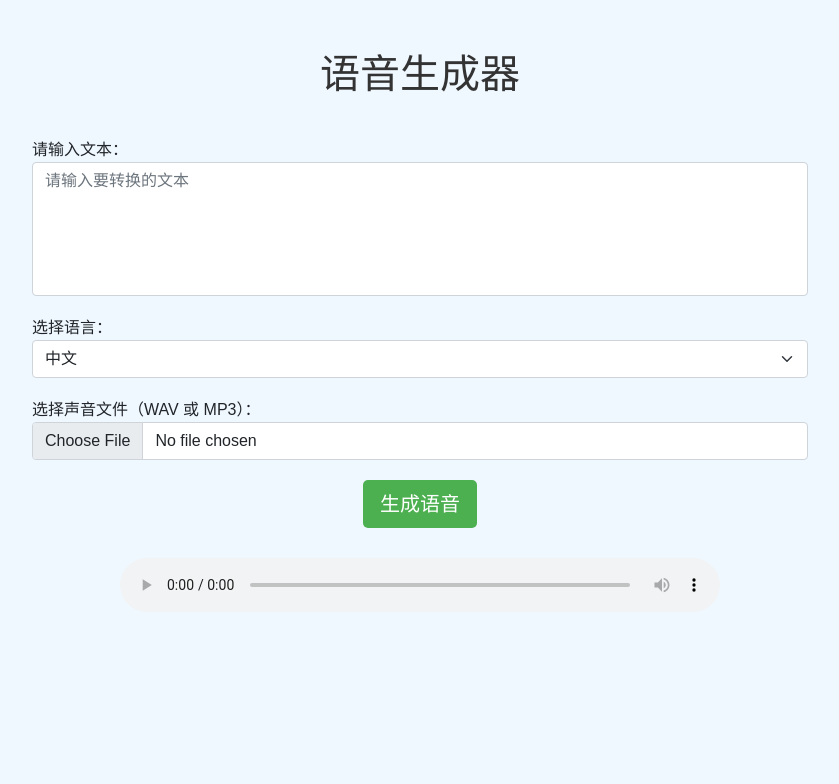
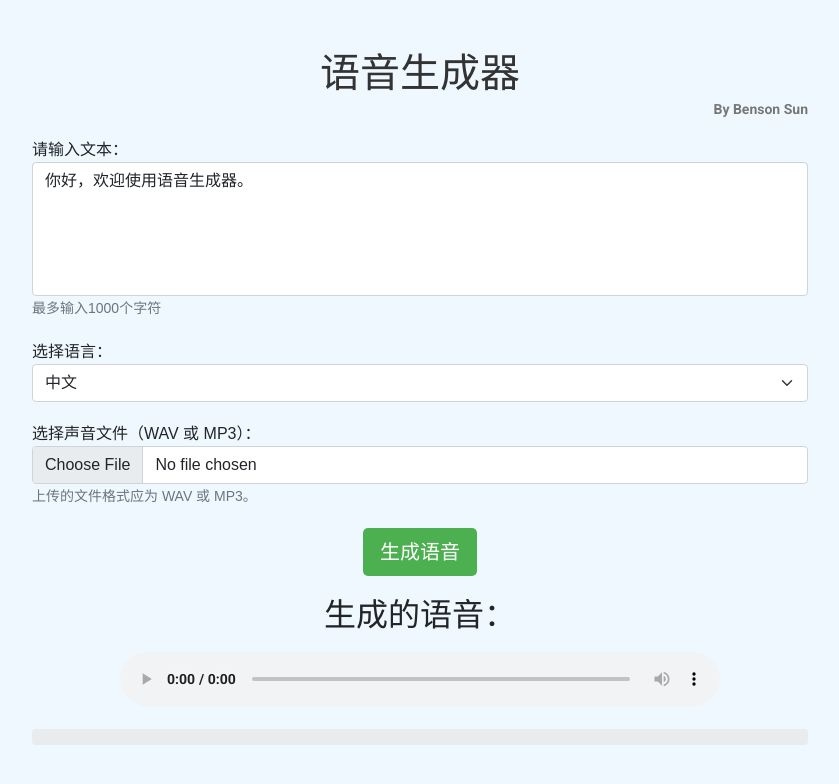
Before and after one commit to Benson80/VoiceCloneApp, a Flask app: page / in a window 1280 px wide. Shown: the top 784 px of the page, without its empty margins (220-1059 px from the left). Run offline with Flask 3, Linux system fonts and the light colour scheme.

Commit message:
Initial commit for VoiceCloneApp

```diff
--- a/app.py
+++ b/app.py
@@ -1,9 +1,8 @@
 import os
 import torch
-from flask import Flask, render_template, request, send_file, jsonify
+from flask import Flask, render_template, request, jsonify
 from TTS.api import TTS
 from pydub import AudioSegment
-from pydub.playback import play
 
 # Initialize Flask app
 app = Flask(__name__)
@@ -14,11 +13,14 @@ OUTPUT_FOLDER = 'static'
 app.config['UPLOAD_FOLDER'] = UPLOAD_FOLDER
 app.config['OUTPUT_FOLDER'] = OUTPUT_FOLDER
 
+# Set maximum text length (no longer limiting the length, or change it as needed)
+MAX_TEXT_LENGTH = 1000  # 可以调整为一个更大的值
+
 # Load TTS model
 device = "cuda" if torch.cuda.is_available() else "cpu"
 tts = TTS("tts_models/multilingual/multi-dataset/xtts_v2").to(device)
 
-# List of languages for selection (ensure the keys are language names and the values are language codes)
+# List of languages for selection
 languages = {
     "中文": "zh",
     "英文": "en",
@@ -39,9 +41,15 @@ def generate_speech():
     language = request.form['language']
     audio_file = request.files['audio_file']
 
+    # Check if the text is empty
     if not text:
         return jsonify({"error": "请输入要转换的文本!"})
 
+    # Check if the text exceeds the maximum length
+    if len(text) > MAX_TEXT_LENGTH:
+        return jsonify({"error": f"文本长度超过最大限制({MAX_TEXT_LENGTH}个字符)!"})
+
+    # Check if the audio file is uploaded
     if not audio_file:
         return jsonify({"error": "请上传声音文件!"})
 
@@ -55,17 +63,18 @@ def generate_speech():
         return jsonify({"error": "选择了无效的语言!"})
 
     try:
-        # Run TTS: Generate speech from text using the selected user's voice
-        wav_output_path = os.path.join(app.config['OUTPUT_FOLDER'], 'output.wav')
-        tts.tts_to_file(text=text, speaker_wav=audio_file_path, language=lang_code, file_path=wav_output_path)
+        # Split the text into smaller chunks if needed
+        text_chunks = [text[i:i + MAX_TEXT_LENGTH] for i in range(0, len(text), MAX_TEXT_LENGTH)]
 
-        # Convert the WAV to MP3 if necessary
-        mp3_output_path = os.path.join(app.config['OUTPUT_FOLDER'], 'output.mp3')
-        sound = AudioSegment.from_wav(wav_output_path)
-        sound.export(mp3_output_path, format="mp3")
+        # Generate speech for each chunk and save to individual files
+        audio_urls = []
+        for i, chunk in enumerate(text_chunks):
+            wav_output_path = os.path.join(app.config['OUTPUT_FOLDER'], f'output_{i}.wav')
+            tts.tts_to_file(text=chunk, speaker_wav=audio_file_path, language=lang_code, file_path=wav_output_path)
+            audio_urls.append(f'/static/output_{i}.wav')
 
-        # Return the MP3 file URL for the front-end to play
-        return jsonify({"success": True, "file_url": '/static/output.mp3'})
+        # Return the list of audio file URLs for the front-end to play
+        return jsonify({"success": True, "file_urls": audio_urls})
 
     except Exception as e:
         return jsonify({"error": str(e)})
@@ -75,5 +84,5 @@ if __name__ == '__main__':
     os.makedirs(UPLOAD_FOLDER, exist_ok=True)
     os.makedirs(OUTPUT_FOLDER, exist_ok=True)
 
-    # Run the Flask app, specifying IP and port
+    # Run the Flask app
     app.run(host='0.0.0.0', port=5000)
--- a/templates/index.html
+++ b/templates/index.html
@@ -8,6 +8,9 @@
 
     <!-- 引入 favicon.ico -->
     <link rel="icon" href="/static/favicon.ico" type="image/x-icon">
+
+    <!-- 引入 Google Fonts -->
+    <link href="https://fonts.googleapis.com/css2?family=Roboto:wght@700&display=swap" rel="stylesheet">
 
     <!-- 引入 Bootstrap 5 CSS -->
     <link href="https://cdn.jsdelivr.net/npm/bootstrap@5.1.3/dist/css/bootstrap.min.css" rel="stylesheet">
@@ -57,6 +60,18 @@
             text-align: center;
             margin-bottom: 40px;
             color: #333;
+            font-family: 'Roboto', sans-serif; /* 使用Google专业字体 */
+            position: relative;
+        }
+
+        /* 添加By Benson Sun */
+        .subtitle {
+            font-size: 14px;
+            color: #777;
+            position: absolute;
+            bottom: -20px;
+            right: 0;
+            font-family: 'Roboto', sans-serif;
         }
 
         h2 {
@@ -66,18 +81,46 @@
         .alert {
             margin-top: 20px;
         }
+
+        .progress-bar {
+            height: 5px;
+        }
+
+        /* 响应式设计 */
+        @media (max-width: 767px) {
+            .container {
+                padding-left: 15px;
+                padding-right: 15px;
+            }
+
+            .form-group {
+                margin-bottom: 15px;
+            }
+
+            .btn-custom {
+                width: 100%;
+            }
+
+            #audioPlayer {
+                max-width: 100%;
+            }
+        }
     </style>
 </head>
 
 <body>
 
     <div class="container">
-        <h1>语音生成器</h1>
+        <h1>
+            语音生成器
+            <span class="subtitle">By Benson Sun</span>
+        </h1>
 
         <form id="speechForm" action="/generate" method="post" enctype="multipart/form-data">
             <div class="form-group">
                 <label for="text">请输入文本：</label>
-                <textarea id="text" name="text" class="form-control" rows="5" placeholder="请输入要转换的文本" required></textarea>
+                <textarea id="text" name="text" class="form-control" rows="5" placeholder="请输入要转换的文本。示例：你好，欢迎使用语音生成器。" required maxlength="1000">你好，欢迎使用语音生成器。</textarea>
+                <small id="charCount" class="form-text text-muted">最多输入1000个字符</small>
             </div>
 
             <div class="form-group">
@@ -92,23 +135,27 @@
             <div class="form-group">
                 <label for="audio_file">选择声音文件（WAV 或 MP3）：</label>
                 <input type="file" id="audio_file" name="audio_file" class="form-control" accept=".wav, .mp3" required>
+                <small class="form-text text-muted">上传的文件格式应为 WAV 或 MP3。</small>
             </div>
 
             <div class="form-group text-center">
-                <button type="submit" class="btn btn-custom btn-lg">生成语音</button>
+                <button type="submit" class="btn btn-custom btn-lg" id="submitButton">生成语音</button>
             </div>
         </form>
 
-        <!-- 语音播放区域 -->
-        <div id="result">
-            <audio id="audioPlayer" controls>
-                <source id="audioSource" src="" type="audio/mpeg">
-                你的浏览器不支持音频播放。
-            </audio>
-        </div>
-
         <div id="error-message"></div>
 
+        <div id="result">
+            <h2>生成的语音：</h2>
+            <audio id="audioPlayer" controls>
+                <source id="audioSource" src="" type="audio/mp3">
+                您的浏览器不支持音频播放。
+            </audio>
+            <!-- 播放进度条 -->
+            <div class="progress mt-3">
+                <div id="audioProgress" class="progress-bar progress-bar-striped progress-bar-animated" role="progressbar" style="width: 0%;"></div>
+            </div>
+        </div>
     </div>
 
     <!-- 引入 Bootstrap 5 JS 和 Popper.js -->
@@ -116,9 +163,21 @@
     <script src="https://cdn.jsdelivr.net/npm/bootstrap@5.1.3/dist/js/bootstrap.min.js"></script>
 
     <script>
+        // 动态字符计数
+        document.getElementById("text").addEventListener("input", function() {
+            const maxChars = 1000;
+            const currentChars = this.value.length;
+            document.getElementById("charCount").innerText = `${currentChars}/${maxChars} 字符`;
+        });
+
         // 提交表单后，通过 AJAX 发送请求生成语音
-        document.getElementById("speechForm").addEventListener("submit", function (event) {
+        document.getElementById("speechForm").addEventListener("submit", function(event) {
             event.preventDefault();
+
+            // 禁用按钮并显示处理提示
+            const submitButton = document.getElementById("submitButton");
+            submitButton.disabled = true;
+            submitButton.innerText = "处理中...";
 
             var formData = new FormData(this);
 
@@ -129,22 +188,40 @@
                 .then(response => response.json())
                 .then(data => {
                     if (data.success) {
-                        // 设置音频源并自动播放
-                        var audioPlayer = document.getElementById("audioPlayer");
-                        var audioSource = document.getElementById("audioSource");
-                        audioSource.src = data.file_url;  // 设置音频文件路径
-                        audioPlayer.load();  // 加载新的音频文件
-                        audioPlayer.play();  // 自动播放
+                        let audioPlayer = document.getElementById("audioPlayer");
+                        let audioSource = document.getElementById("audioSource");
+
+                        // 在每次生成新语音时，先清空旧的音频链接
+                        let timestamp = new Date().getTime(); // 使用时间戳避免缓存
+                        audioSource.src = data.file_urls[0] + "?t=" + timestamp;
+
+                        audioPlayer.load();   // 重新加载播放器
+                        audioPlayer.play();   // 播放新的语音文件
+
+                        // 清空错误信息
                         document.getElementById("error-message").innerHTML = "";
                     } else {
-                        document.getElementById("error-message").innerHTML = `<div class="alert alert-danger" role="alert">${data.error}</div>`;
+                        // 显示错误信息
+                        document.getElementById("error-message").innerHTML = `<div class="alert alert-danger" role="alert">${data.error || '发生错误，请稍后再试！'}</div>`;
                     }
                 })
                 .catch(error => {
                     console.error("Error:", error);
                     document.getElementById("error-message").innerHTML = `<div class="alert alert-danger" role="alert">发生错误，请稍后再试！</div>`;
+                })
+                .finally(() => {
+                    // 请求结束后重新启用按钮并恢复文本
+                    submitButton.disabled = false;
+                    submitButton.innerText = "生成语音";
                 });
         });
+
+        // 播放进度条更新
+        document.getElementById("audioPlayer").ontimeupdate = function () {
+            const audioPlayer = document.getElementById("audioPlayer");
+            const progress = (audioPlayer.currentTime / audioPlayer.duration) * 100;
+            document.getElementById("audioProgress").style.width = `${progress}%`;
+        };
     </script>
 
 </body>
```
Also changed, not shown: 3 other files.
